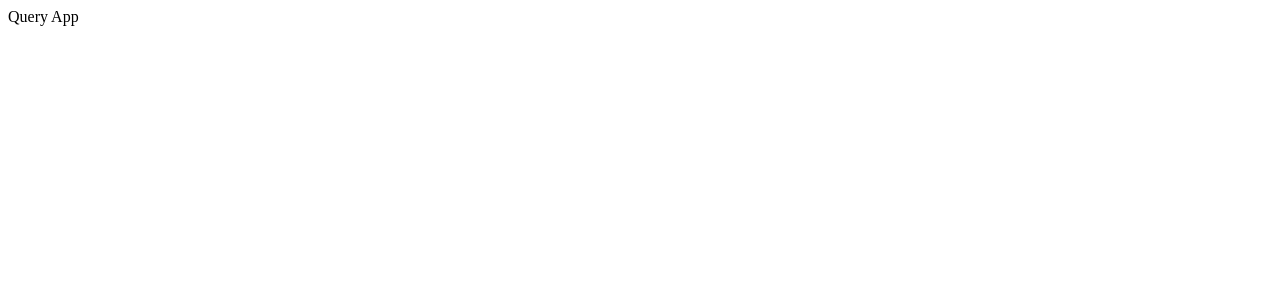
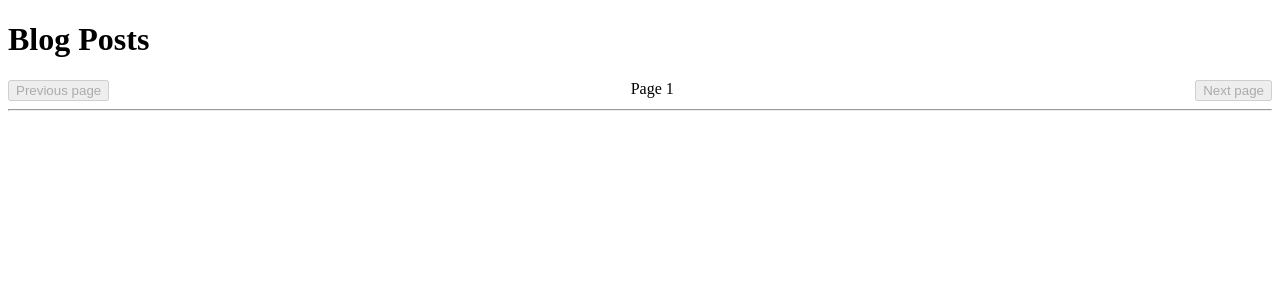
Before and after one commit to musamarabbani/react-query-blogs, a React (Create React App) app: page / in a window 1280 px wide. Shown: the top 300 px of the page. Built offline with nearby package versions, Linux system fonts and the light colour scheme.

Commit message:
clone repository

```diff
--- a/package.json
+++ b/package.json
@@ -8,6 +8,7 @@
     "@testing-library/user-event": "^13.5.0",
     "react": "^18.2.0",
     "react-dom": "^18.2.0",
+    "react-query": "^3.39.1",
     "react-scripts": "5.0.1",
     "web-vitals": "^2.1.4"
   },
--- a/src/App.css
+++ b/src/App.css
@@ -0,0 +1,17 @@
+li {
+  margin-top: 8px;
+}
+
+li.post-title {
+  cursor: pointer;
+}
+
+li.post-title:hover {
+  opacity: 0.6;
+}
+
+div.pages {
+  display: flex;
+  justify-content: space-between;
+  width: 100%;
+}
--- a/src/App.js
+++ b/src/App.js
@@ -1,7 +1,14 @@
-import React from 'react';
+import { Posts } from './Posts';
+import './App.css';
 
 function App() {
-	return <div className='App'>Query App</div>;
+	return (
+		// provide React Query client to App
+		<div className='App'>
+			<h1>Blog Posts</h1>
+			<Posts />
+		</div>
+	);
 }
 
 export default App;
--- /dev/null
+++ b/src/PostDetail.jsx
@@ -0,0 +1,41 @@
+async function fetchComments(postId) {
+  const response = await fetch(
+    `https://jsonplaceholder.typicode.com/comments?postId=${postId}`
+  );
+  return response.json();
+}
+
+async function deletePost(postId) {
+  const response = await fetch(
+    `https://jsonplaceholder.typicode.com/postId/${postId}`,
+    { method: "DELETE" }
+  );
+  return response.json();
+}
+
+async function updatePost(postId) {
+  const response = await fetch(
+    `https://jsonplaceholder.typicode.com/postId/${postId}`,
+    { method: "PATCH", data: { title: "REACT QUERY FOREVER!!!!" } }
+  );
+  return response.json();
+}
+
+export function PostDetail({ post }) {
+  // replace with useQuery
+  const data = [];
+
+  return (
+    <>
+      <h3 style={{ color: "blue" }}>{post.title}</h3>
+      <button>Delete</button> <button>Update title</button>
+      <p>{post.body}</p>
+      <h4>Comments</h4>
+      {data.map((comment) => (
+        <li key={comment.id}>
+          {comment.email}: {comment.body}
+        </li>
+      ))}
+    </>
+  );
+}
--- /dev/null
+++ b/src/Posts.jsx
@@ -0,0 +1,46 @@
+import { useState } from "react";
+
+import { PostDetail } from "./PostDetail";
+const maxPostPage = 10;
+
+async function fetchPosts() {
+  const response = await fetch(
+    "https://jsonplaceholder.typicode.com/posts?_limit=10&_page=0"
+  );
+  return response.json();
+}
+
+export function Posts() {
+  const [currentPage, setCurrentPage] = useState(0);
+  const [selectedPost, setSelectedPost] = useState(null);
+
+  // replace with useQuery
+  const data = [];
+
+  return (
+    <>
+      <ul>
+        {data.map((post) => (
+          <li
+            key={post.id}
+            className="post-title"
+            onClick={() => setSelectedPost(post)}
+          >
+            {post.title}
+          </li>
+        ))}
+      </ul>
+      <div className="pages">
+        <button disabled onClick={() => {}}>
+          Previous page
+        </button>
+        <span>Page {currentPage + 1}</span>
+        <button disabled onClick={() => {}}>
+          Next page
+        </button>
+      </div>
+      <hr />
+      {selectedPost && <PostDetail post={selectedPost} />}
+    </>
+  );
+}
```
Also changed, not shown: 1 other file (tests, documents, lock files or other folders).
